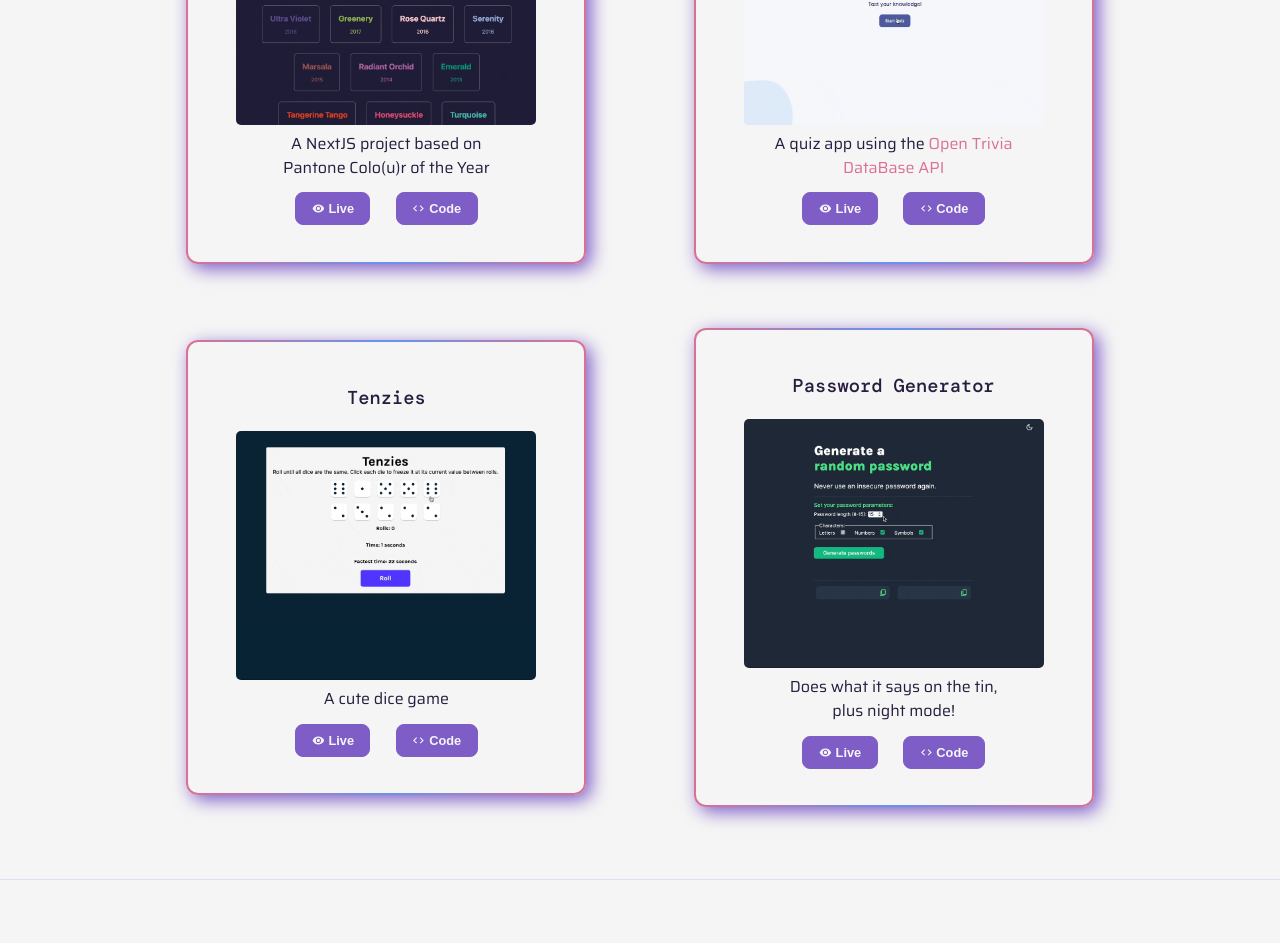
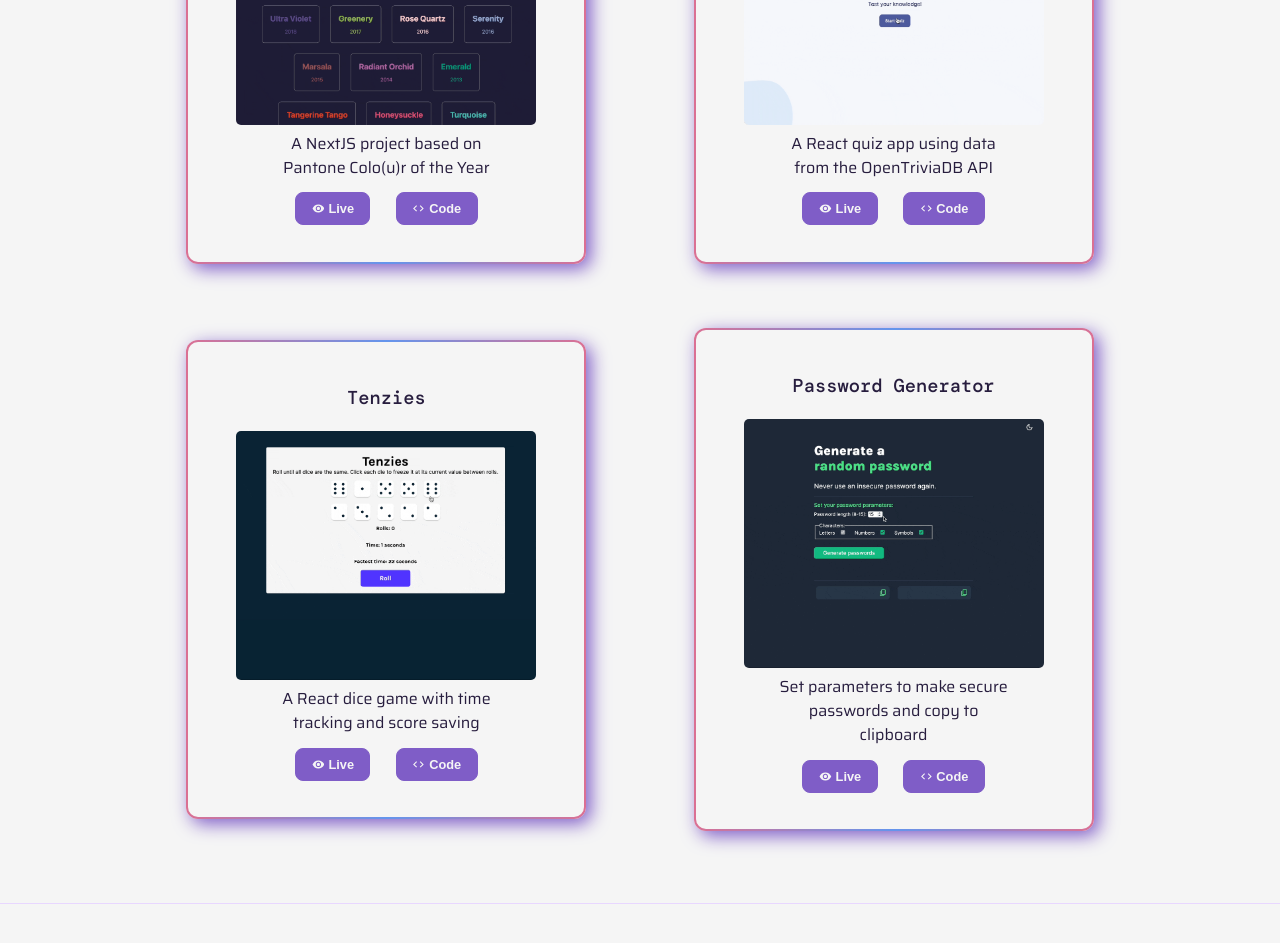
Before and after one commit to mchlol/portfolio-23, a React (Vite) app: page /projects in a window 1280 px wide. Shown: the part 1239-2182 px from the top of the page. Built offline with nearby package versions, Linux system fonts and the light colour scheme; some icons are missing.

Commit message:
import ProjectCard and replace content with components

```diff
--- a/src/pages/Projects.jsx
+++ b/src/pages/Projects.jsx
@@ -7,6 +7,7 @@ import colorsGif from '../assets/project-colors.gif'
 import { MdCode, MdVisibility } from "react-icons/md";
 import ScrollToTop from '../components/ScrollToTop';
 import { HiSparkles } from "react-icons/hi2";
+import ProjectCard from "../components/ProjectCard";
 
 
 export default function Projects() {
@@ -42,36 +43,13 @@ export default function Projects() {
 
                 <div className="projects-group">
 
-                    <div className="resize-project project-img-container gradient-border">
-                        <h3>Colors</h3>
-                        <img className="project-img" src={colorsGif} alt="" />
-                        <p>A NextJS project based on Pantone Colo(u)r of the Year</p>
-                        <a href="https://mchlol-next-colors.netlify.app/" target="_blank"><button><MdVisibility /> Live</button>
-                        </a>
-                        <a href="https://github.com/mchlol/colors" target="_blank"><button><MdCode />Code</button></a>
-                    </div>
-                    <div className="resize-project project-img-container gradient-border">
-                        <h3>Quizzical</h3>
-                        <img className="project-img" src={quizzicalGif} alt="" />
-                        <p>A quiz app using the <a href="https://opentdb.com/" target="_blank" rel="noopener noreferrer">Open Trivia DataBase API</a></p>
-                        <a href="https://mchlol-quiz.netlify.app/" target="_blank"><button><MdVisibility /> Live</button>
-                        </a>
-                        <a href="https://github.com/mchlol/quizzical" target="_blank"><button><MdCode />Code</button></a>
-                    </div>
-                    <div className="resize-project project-img-container gradient-border">
-                    <h3>Tenzies</h3>
-                        <img className="project-img" src={tenziesGif} alt="" />
-                        <p>A cute dice game</p>
-                        <a href="https://mchlol.github.io/tenzies/" target="_blank"><button><MdVisibility /> Live</button></a>
-                        <a href="https://github.com/mchlol/tenzies" target="_blank"><button><MdCode />Code</button></a>
-                    </div>
-                    <div className="resize-project project-img-container gradient-border">
-                        <h3>Password Generator</h3>
-                        <img className="project-img" src={passwordGif} alt="" />
-                        <p>Does what it says on the tin, plus night mode!</p>
-                        <a href="https://mchlol.github.io/password-generator/" target="_blank"><button><MdVisibility /> Live</button></a>
-                        <a href="https://github.com/mchlol/password-generator" target="_blank"><button><MdCode />Code</button></a>
-                    </div>
+                    <ProjectCard title="Colours" img={colorsGif} description="A NextJS project based on Pantone Colo(u)r of the Year" liveUrl="https://mchlol-next-colors.netlify.app/" codeUrl="https://github.com/mchlol/colors" />
+
+                    <ProjectCard title="Quizzical" img={quizzicalGif} description="A React quiz app using data from the OpenTriviaDB API" liveUrl="https://mchlol-quiz.netlify.app/" codeUrl="https://github.com/mchlol/quizzical" />
+
+                    <ProjectCard title="Tenzies" img={tenziesGif} description="A React dice game with time tracking and score saving" liveUrl="https://mchlol.github.io/tenzies/" codeUrl="https://github.com/mchlol/tenzies" />
+
+                    <ProjectCard title="Password Generator" img={passwordGif} description="Set parameters to make secure passwords and copy to clipboard" liveUrl="https://mchlol.github.io/password-generator/" codeUrl="https://github.com/mchlol/password-generator" />
 
                 </div>
 
```
